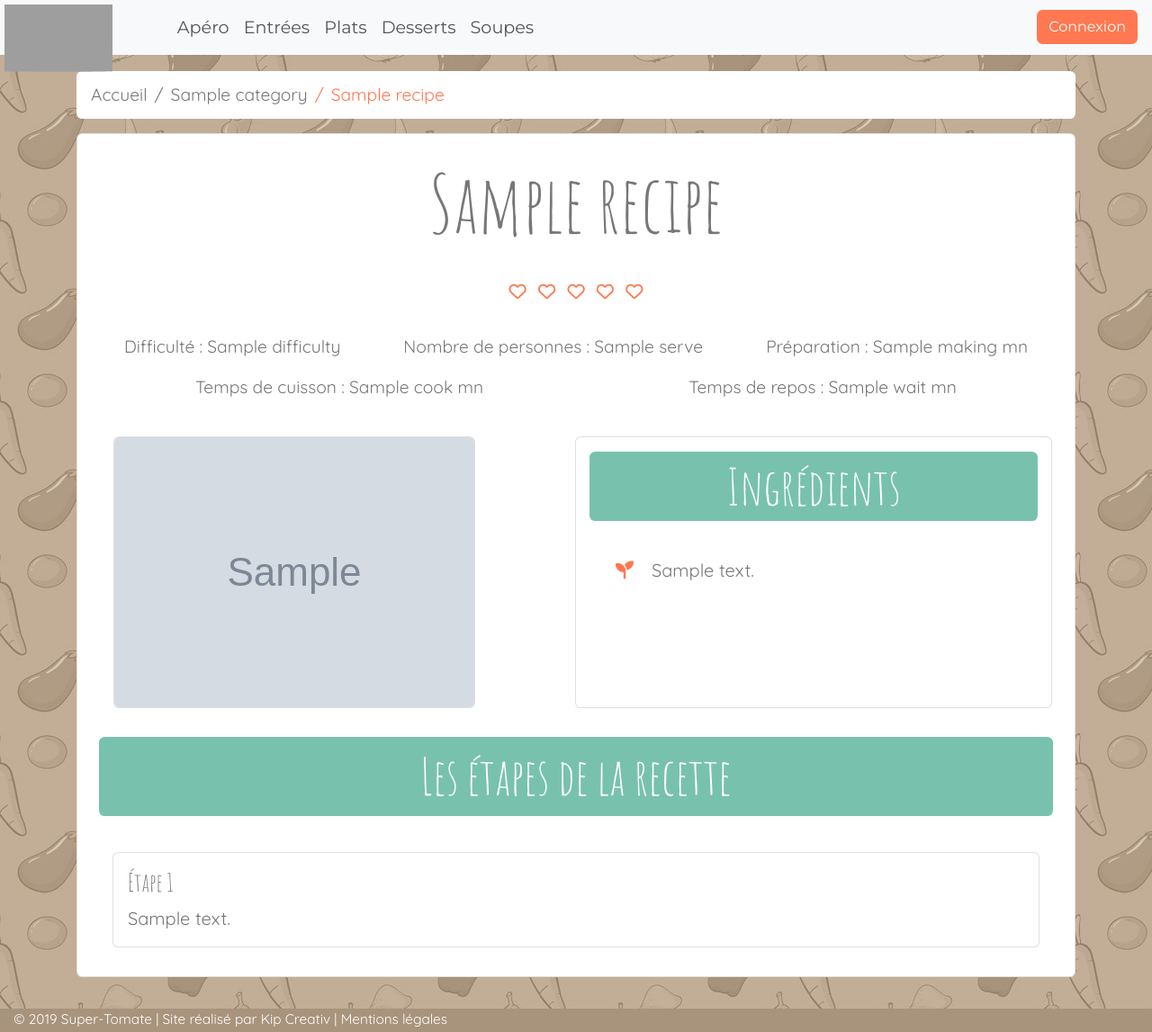
After one commit to SernaR/SuperTomate_symfony, a Symfony app: template templates/app/recipe.html.twig in a window 1280 px wide. The commit adds this page. Shown: the whole page at 90% size. Run offline with Twig, Linux system fonts and the light colour scheme; the template is opened without the code that fills it: most values are stand-ins (such as "Sample title", 1, 10 or a date in 2020); grey boxes marked "Sample" are stand-in pictures; some libraries are stand-ins or nearby versions; grey boxes are pictures that could not be loaded.

Commit message:
recipepage

```diff
--- a/public/css/style.css
+++ b/public/css/style.css
@@ -101,9 +101,9 @@ ul{list-style-type: none;}
 /*rajouter class "home-title-2" sur les h2 sauf h2-jumbotron*/
 /*rajouter "home-title-3" sur titre de la recette héroine*/
 .tomato{
-	background-image: url('../images/404.jpg');
+	background-image: url('../images/tomathome.jpg');
 	background-size: cover;
-	background-position: top center;
+	background-position: center center;
 	height:700px;
 	padding: 10em 0;}
 .tomato>h1, .tomato>h2{
--- /dev/null
+++ b/templates/app/components/hearts.html.twig
@@ -0,0 +1,18 @@
+<div class="row">
+    <div class="col-12">
+        {% if likes is empty %}
+             {% set likeAvg = 0 %}
+        {% else %}
+            {% set count = 0 %}
+            {% for like in likes %}
+                {% set count = count + like.record %}
+            {% endfor %}
+            {% set likeAvg = count/(likes|length) %}
+        {% endif %}
+        <p class="text-center mb-4 ">
+            {% for i in 1..5 %}
+                    <i class="{{ i > likeAvg ? 'far' : 'fas' }} fa-heart text-danger mx-1" aria-hidden="true"></i>
+            {% endfor %}
+        </p>
+    </div>
+</div>
--- /dev/null
+++ b/templates/app/recipe.html.twig
@@ -0,0 +1,59 @@
+{% extends 'pageTemplate.html.twig' %}
+
+{% block page %}
+    <ol class="breadcrumb">
+        <li class="breadcrumb-item"><a href="{{ path('app_homepage')}}">Accueil</a></li>
+        <li class="breadcrumb-item"><a href="{{ path('app_category_recipes', { 'category': recipe.category.name }) }}">{{ recipe.category.name }}</a></li>
+        <li class="breadcrumb-item active">{{ recipe.name }}</li>
+    </ol>
+    <div class="card px-4 mb-3">
+        <h1 class="display-2 text-center py-4">{{ recipe.name }}</h1>
+         {% include 'app/components/hearts.html.twig' with {'likes': recipe.likes } %}
+    <div class="row d-flex justify-content-around p-2">
+        <div>
+            <p>Difficulté : {{ recipe.difficulty.name }}</p>
+        </div>
+        <div>
+            <p>Nombre de personnes : {{ recipe.serve }}</p>
+        </div>
+        <div>
+            <p>Préparation : {{ recipe.making }} mn</p>
+        </div>
+        {% if recipe.cook != 0 %}
+            <div>
+                <p>Temps de cuisson : {{ recipe.cook }} mn</p>
+            </div>
+        {% endif %}
+        {% if recipe.wait != 0 %}
+            <div>
+                <p>Temps de repos : {{ recipe.wait }} mn</p>
+            </div>
+        {% endif %}
+    </div>
+    <div class="row p-3">
+        <div id="recette-img" class="col"><img class="img-fluid card" alt="Responsive image recette" src={{ asset(recipe.picture) }}></div>
+        <div class="col card py-3 lead">
+            <h2 class="display-4 text-center  mb-4 recipe">Ingrédients</h2>
+            <div class="container pt-3">
+                <div class="mb-1">
+                    <ul>
+                        {% for ingredient in recipe.ingredients %}
+                            <li class="food">{{ ingredient.content }}</li>
+                        {% endfor %}
+                    </ul>
+                </div>
+            </div>
+        </div>
+    </div>
+    <section class="pt-3">
+        <h2 class="display-4 text-center mb-4 recipe">Les étapes de la recette</h2>
+        <div class="container py-3">
+            {% for step in recipe.steps %}
+                <div class="card p-3 mb-3">
+                    <h3>Étape 1</h3>
+                    <p class="card-text lead" style="white-space: pre;">{{ step.content }}</p>
+                </div>
+             {% endfor %}
+        </div>
+    </section>
+{% endblock %}
--- a/templates/base.html.twig
+++ b/templates/base.html.twig
@@ -5,7 +5,7 @@
         <title>{% block title %}Super Tomate{% endblock %}</title>
         {% block stylesheets %}
             <link href="https://bootswatch.com/4/minty/bootstrap.min.css" rel="stylesheet"></link>
-            <link rel="stylesheet" type="text/css" href="{{ asset('css/style.css') }}">
+            <link rel="stylesheet" type="text/css" href={{ asset('css/style.css') }}>
             <link href="https://fonts.googleapis.com/css?family=Amatic+SC|Quicksand&display=swap" rel="stylesheet">
         {% endblock %}
     </head>
@@ -41,6 +41,7 @@
             <script src="https://kit.fontawesome.com/f0b078baa8.js" crossorigin="anonymous"></script>
             <script src="https://code.jquery.com/jquery-3.4.1.slim.min.js" integrity="sha384-J6qa4849blE2+poT4WnyKhv5vZF5SrPo0iEjwBvKU7imGFAV0wwj1yYfoRSJoZ+n" crossorigin="anonymous"></script>
             <script src="https://stackpath.bootstrapcdn.com/bootstrap/4.4.1/js/bootstrap.min.js" integrity="sha384-wfSDF2E50Y2D1uUdj0O3uMBJnjuUD4Ih7YwaYd1iqfktj0Uod8GCExl3Og8ifwB6" crossorigin="anonymous"></script>
+            <script type="text/javascript" src={{ asset('js/app.js') }}></script>
         {% endblock %}
     </body>
 </html>
```
Also changed, not shown: src/Controller/AppController.php (+16 -2 lines), src/Repository/RecipeHighlightRepository.php (+10 -0 lines), templates/app/categoryRecipes.html.twig (+3 -55 lines), templates/app/components/aside.html.twig (added, +43 -0 lines), templates/app/components/recipeCard.html.twig (added, +12 -0 lines), templates/app/homepage.html.twig (+8 -20 lines), public/images/tomathome.jpg (added), public/js/app.js (added).
